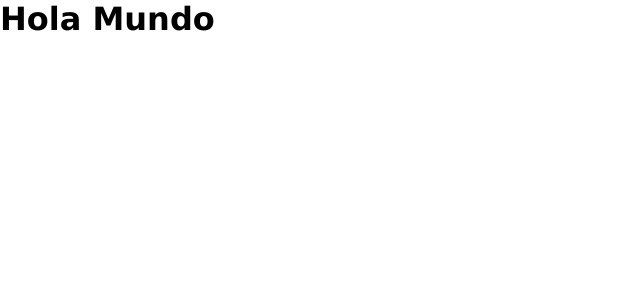
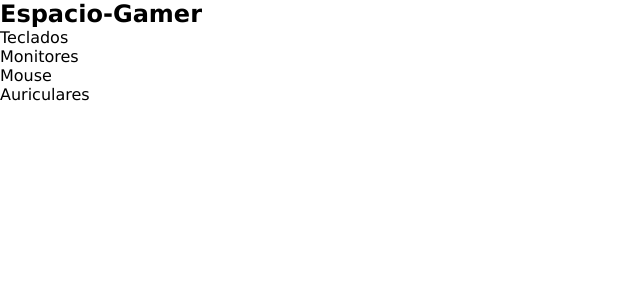
Before and after one commit to AlanPatsi02/PreEntrega1js_AlanPatsi, a React (Vite) app: page / in a window 1280 px wide. Shown: the top 300 px of the page, without its empty margins (0-640 px from the left). Built offline with nearby package versions, Linux system fonts and the light colour scheme.

Commit message:
Importamos NavBar en app.jsx

```diff
--- a/src/App.jsx
+++ b/src/App.jsx
@@ -1,9 +1,10 @@
+import NavBar from './components/NavBar'
 import './App.css'
 
 function App() {
 
   return (
-    <h1>Hola Mundo</h1>
+    <NavBar />
   )
 }
 
```
